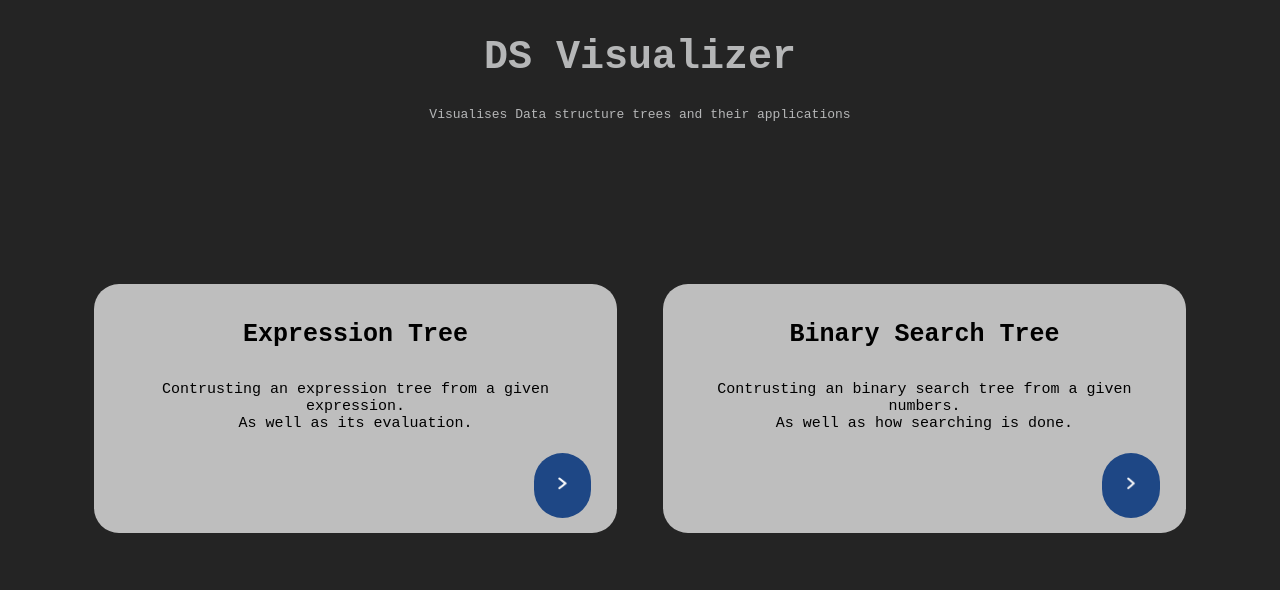
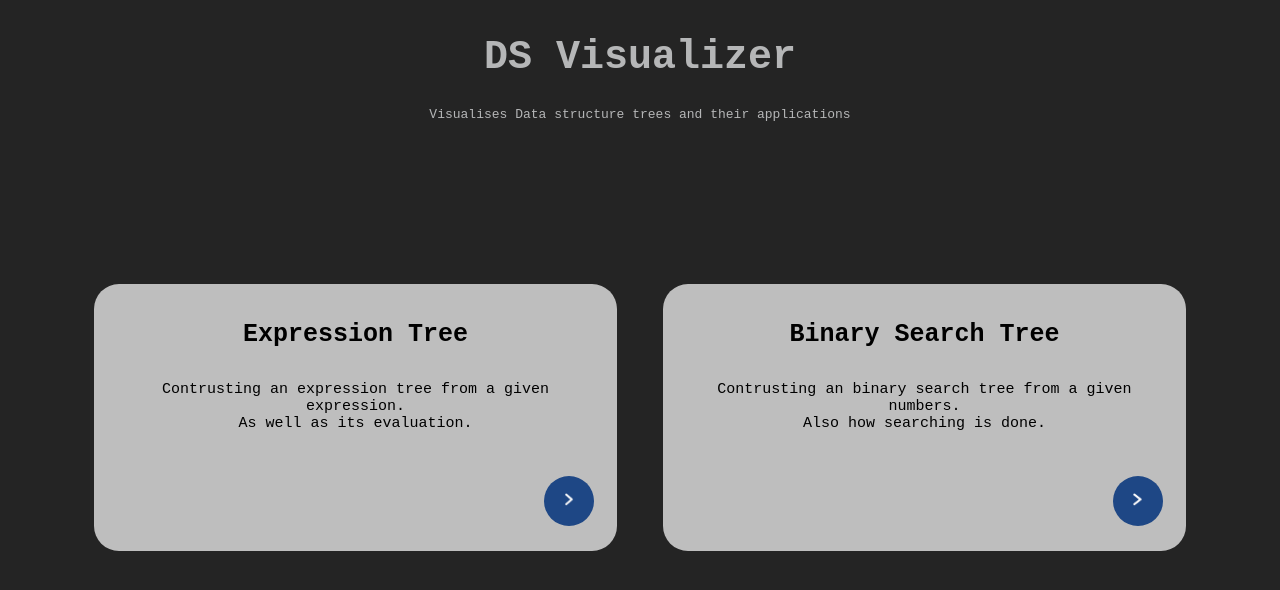
Before and after one commit to bhushan-rokade/tree_visualizer, a React (Vite) app: page / in a window 1280 px wide. Shown: the top 590 px of the page. Built offline with nearby package versions, Linux system fonts and the light colour scheme.

Commit message:
new commit

```diff
--- a/index.html
+++ b/index.html
@@ -2,7 +2,8 @@
 <html lang="en">
   <head>
     <meta charset="UTF-8" />
-    <link rel="icon" type="image/svg+xml" href="/vite.svg" />
+    <link rel="icon" type="image/svg+xml"
+      href="src/assets/images/binary_tree.png" />
     <meta name="viewport" content="width=device-width, initial-scale=1.0" />
     <title>Vite + React</title>
   </head>
--- a/src/App.jsx
+++ b/src/App.jsx
@@ -1,7 +1,7 @@
-import { useState } from "react";
 import { BrowserRouter, Routes, Route } from "react-router-dom";
 import "./App.css";
 import Home from "./pages/home";
+import ExpressionTree from "./pages/expression_tree";
 
 function App() {
   return (
@@ -9,6 +9,7 @@ function App() {
       <BrowserRouter>
         <Routes>
           <Route path="/" element={<Home />} />
+          <Route path="/ExpressionTree" element={<ExpressionTree />} />
         </Routes>
       </BrowserRouter>
     </>
--- /dev/null
+++ b/src/Components/Card.jsx
@@ -0,0 +1,29 @@
+import React from "react";
+import rightarrow from "./../assets/images/right_arrow.png";
+import { Link, useNavigate, useNavigation } from "react-router-dom";
+
+function Card({ title, content1, content2, whereto }) {
+  return (
+    <>
+      <div className="card">
+        <div className="card_title">
+          <h4>{title}</h4>
+          <p className="card_content">
+            {content1}
+            <br />
+            {content2}
+          </p>
+        </div>
+        <div className="button_div">
+          <Link className="LinkTag" to={whereto}>
+            <button className="next_button">
+              <img src={rightarrow} className="right_arrow" />
+            </button>
+          </Link>
+        </div>
+      </div>
+    </>
+  );
+}
+
+export default Card;
--- /dev/null
+++ b/src/constants.js
@@ -0,0 +1,6 @@
+const Routes = {
+  HOME: "/",
+  EXPRESSIONTREE: "/ExpressionTree",
+  BST: "/BINARYTREE",
+};
+export default Routes;
--- a/src/pages/css/home.css
+++ b/src/pages/css/home.css
@@ -40,6 +40,11 @@
   max-width: 80px;
   max-height: 15px;
 }
+.LinkTag {
+  max-width: 200px;
+  height: auto;
+  padding: 4.5%;
+}
 h4 {
   margin: 0;
   margin-top: 7%;
@@ -63,9 +68,11 @@ p.card_content {
   margin-top: 6%;
 }
 .next_button {
+  min-height: 50px;
+  min-width: 50px;
   max-width: 200px;
   height: auto;
-  padding: 4.5%;
+
   border-radius: 100px;
   background-color: rgb(30, 71, 133);
   border: transparent;
--- /dev/null
+++ b/src/pages/expression_tree.jsx
@@ -0,0 +1,11 @@
+import React from "react";
+
+function ExpressionTree() {
+  return (
+    <>
+      <h1>Expression</h1>
+    </>
+  );
+}
+
+export default ExpressionTree;
--- a/src/pages/home.jsx
+++ b/src/pages/home.jsx
@@ -1,7 +1,7 @@
 import React from "react";
 import "./css/home.css";
-import treeimage from "./../assets/images/binary_tree.png";
-import rightarrow from "./../assets/images/right_arrow.png";
+import Routes from "./../constants";
+import Card from "../Components/Card";
 
 function Home() {
   return (
@@ -13,36 +13,18 @@ function Home() {
         </div>
         <div className="main_cards">
           <div className="inner_cards">
-            <div className="card">
-              <div className="card_title">
-                <h4>Expression Tree</h4>
-                <p className="card_content">
-                  Contrusting an expression tree from a given expression.
-                  <br />
-                  As well as its evaluation.
-                </p>
-              </div>
-              <div className="button_div">
-                <button className="next_button">
-                  <img src={rightarrow} className="right_arrow" />
-                </button>
-              </div>
-            </div>
-            <div className="card">
-              <div className="card_title">
-                <h4>Binary Search Tree</h4>
-                <p className="card_content">
-                  Contrusting an binary search tree from a given numbers.
-                  <br />
-                  As well as how searching is done.
-                </p>
-              </div>
-              <div className="button_div">
-                <button className="next_button">
-                  <img src={rightarrow} className="right_arrow" />
-                </button>
-              </div>
-            </div>
+            <Card
+              title="Expression Tree"
+              content1="Contrusting an expression tree from a given expression."
+              content2="As well as its evaluation."
+              whereto={Routes.EXPRESSIONTREE}
+            />
+            <Card
+              title="Binary Search Tree"
+              content1="Contrusting an binary search tree from a given numbers."
+              content2="Also how searching is done."
+              whereto={Routes.BST}
+            />
           </div>
         </div>
       </div>
```
Also changed, not shown: 1 other file (tests, documents, lock files or other folders).
